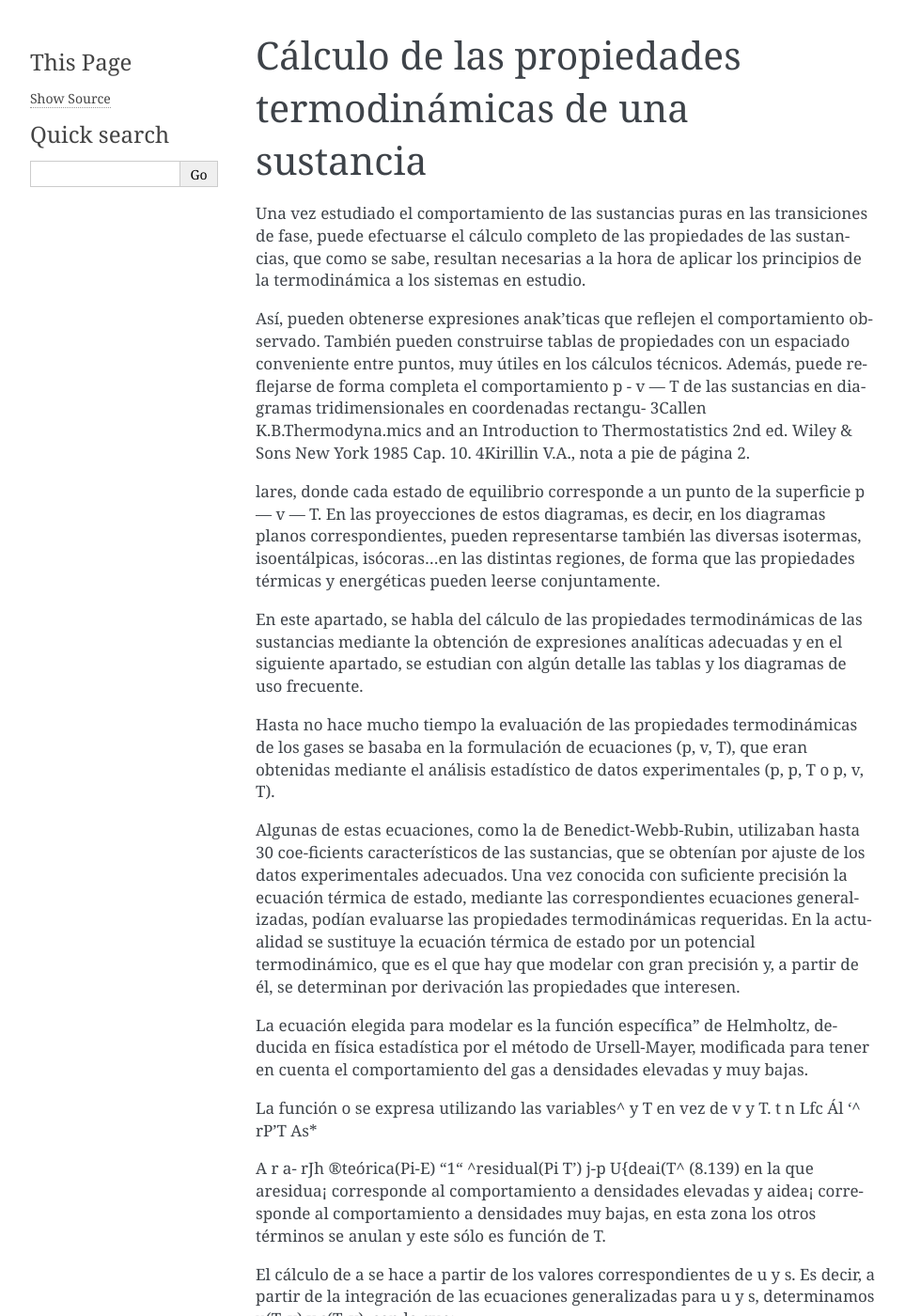
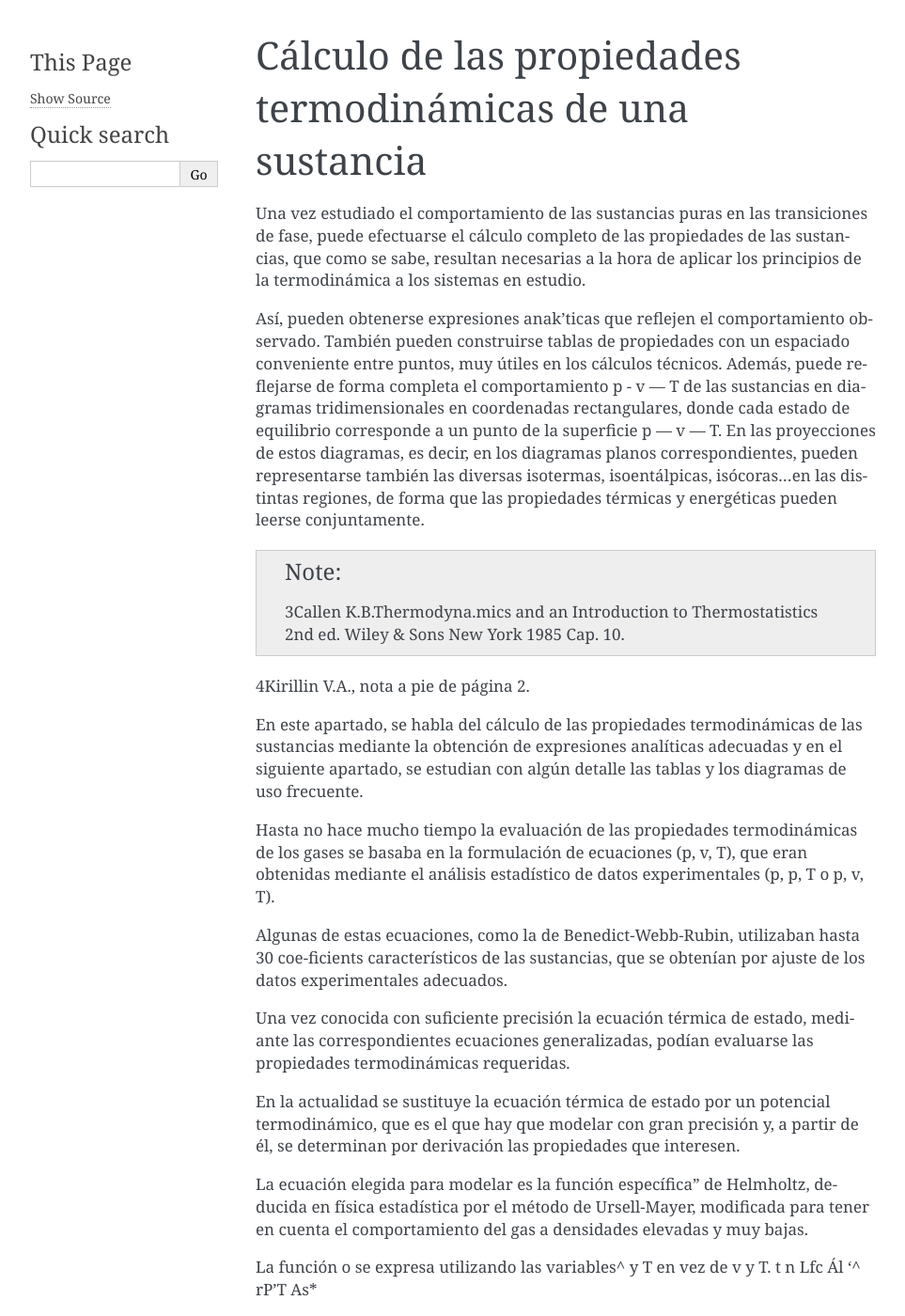
Before and after one commit to mantielero/termodinamica, a Sphinx documentation site: the page built from source/equilibrio_calculo_propiedades.rst, in a window 1280 px wide and 1400 px high. Shown: the whole window at 94% size, without its empty margins (148-1111 px from the left). Built offline with Sphinx 7.4.7, drawn with Linux system fonts in a browser that asks for light colours; pages that are not in the unit, such as notebooks, are missing from menus.

Commit message:
Update equilibrio_calculo_propiedades.rst

```diff
--- a/source/equilibrio_calculo_propiedades.rst
+++ b/source/equilibrio_calculo_propiedades.rst
@@ -3,25 +3,27 @@ Cálculo de las propiedades termodinámicas de una sustancia
 
 Una vez estudiado el comportamiento de las sustancias puras en las transiciones de fase, puede efectuarse el cálculo completo de las propiedades de las sustancias, que como se sabe, resultan necesarias a la hora de aplicar los principios de la termodinámica a los sistemas en estudio.
 
-Así, pueden obtenerse expresiones anak'ticas que reflejen el comportamiento observado. También pueden construirse tablas de propiedades con un espaciado conveniente entre puntos, muy útiles en los cálculos técnicos. Además, puede reflejarse de forma completa el comportamiento p - v — T de las sustancias en diagramas tridimensionales en coordenadas rectangu-
-3Callen K.B.Thermodyna.mics and an Introduction to Thermostatistics 2nd ed. Wiley & Sons New York 1985 Cap. 10.
+Así, pueden obtenerse expresiones anak'ticas que reflejen el comportamiento observado. También pueden construirse tablas de propiedades con un espaciado conveniente entre puntos, muy útiles en los cálculos técnicos. Además, puede reflejarse de forma completa el comportamiento p - v — T de las sustancias en diagramas tridimensionales en coordenadas rectangulares, donde cada estado de equilibrio corresponde a un punto de la superficie p — v — T. En las proyecciones de estos diagramas, es decir, en los diagramas planos correspondientes, pueden representarse también las diversas isotermas, isoentálpicas, isócoras...en las distintas regiones, de forma que las propiedades térmicas y energéticas pueden leerse conjuntamente.
+
+.. note::
+
+   3Callen K.B.Thermodyna.mics and an Introduction to Thermostatistics 2nd ed. Wiley & Sons New York 1985 Cap. 10.
 4Kirillin V.A., nota a pie de página 2.
-
-
-
-lares, donde cada estado de equilibrio corresponde a un punto de la superficie p — v — T. En las proyecciones de estos diagramas, es decir, en los diagramas planos correspondientes, pueden representarse también las diversas isotermas, isoentálpicas, isócoras...en las distintas regiones, de forma que las propiedades térmicas y energéticas pueden leerse conjuntamente.
 
 En este apartado, se habla del cálculo de las propiedades termodinámicas de las sustancias mediante la obtención de expresiones analíticas adecuadas y en el siguiente apartado, se estudian con algún detalle las tablas y los diagramas de uso frecuente.
 
 Hasta no hace mucho tiempo la evaluación de las propiedades termodinámicas de los gases se basaba en la formulación de ecuaciones (p, v, T), que eran obtenidas mediante el análisis estadístico de datos experimentales (p, p, T o p, v, T).
 
 Algunas de estas ecuaciones, como la de Benedict-Webb-Rubin, utilizaban hasta 30 coe-ficients característicos de las sustancias, que se obtenían por ajuste de los datos experimentales adecuados.
+
 Una vez conocida con suficiente precisión la ecuación térmica de estado, mediante las correspondientes ecuaciones generalizadas, podían evaluarse las propiedades termodinámicas requeridas.
+
 En la actualidad se sustituye la ecuación térmica de estado por un potencial termodinámico, que es el que hay que modelar con gran precisión y, a partir de él, se determinan por derivación las propiedades que interesen.
 
 La ecuación elegida para modelar es la función específica" de Helmholtz, deducida en física estadística por el método de Ursell-Mayer, modificada para tener en cuenta el comportamiento del gas a densidades elevadas y muy bajas.
 
-La función o se expresa utilizando las variables^ y T en vez de v y T. t
+La función o se expresa utilizando las variables^ y T en vez de v y
+T. t
 n Lfc Ál ‘^ rP'T As*
 
 A r a-
```
